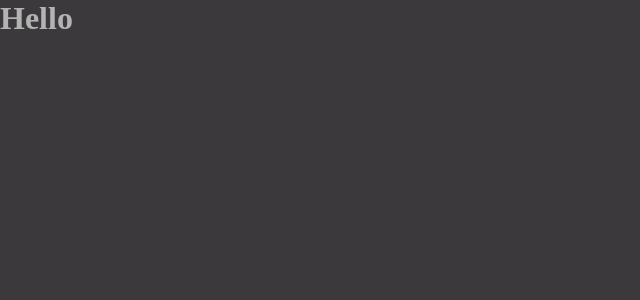
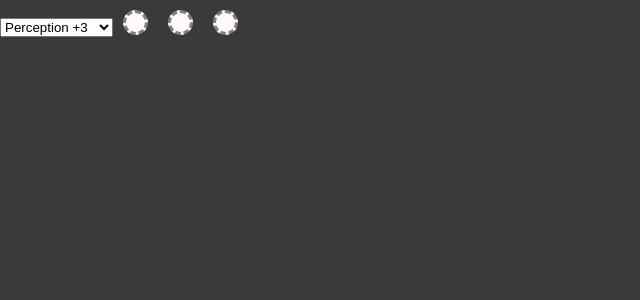
Before and after one commit to Apurril/ffxiv-materia, a React app: page / in a window 1280 px wide. Shown: the top 300 px of the page, without its empty margins (0-640 px from the left). Built offline with nearby package versions, Linux system fonts and the light colour scheme.

Commit message:
Progress

```diff
--- a/src/components/App.css
+++ b/src/components/App.css
@@ -0,0 +1,9 @@
+.meld-slot {
+    background-color: snow;
+    width: 25px;
+    height: 25px;
+    border-radius: 50%;
+    border:dashed grey;
+    margin: 10px;
+    cursor: pointer;
+}
--- a/src/components/App.jsx
+++ b/src/components/App.jsx
@@ -1,10 +1,57 @@
+/* eslint-disable no-unused-vars */
+/* eslint-disable no-console */
+/* eslint-disable jsx-a11y/control-has-associated-label */
+
 import React from "react";
 import "./App.css";
 
+const materias = {
+  Perception: {
+    name: "Gatherer's Guile Materia",
+    values: [3, 4, 5, 6, 10, 15, 12, 20],
+  },
+  Gathering: {
+    name: "Gatherer's Guerdon Materia",
+    values: [3, 4, 5, 6, 10, 15, 12, 20],
+  },
+  GP: {
+    name: "Gatherer's Grasp Materia",
+    values: [1, 2, 3, 4, 6, 8, 7, 9],
+  },
+};
+
+const overmeldTiers = [true, true, true, true, true, false, true, false];
+
 const App = () => {
+  const handleOnClick = () => {
+    // stuff
+    console.log("Clicked!");
+  };
+  console.log(materias);
+  console.log(Object.keys(materias));
+
+  const AnotherDropdown = () => {
+    const options = [];
+
+    Object.keys(materias).forEach((type) => {
+      materias[type].values.map((stat) => {
+        options.push(<option key={`${type}${stat}`} value={`${type} ${stat}`}>{`${type} +${stat}`}</option>);
+        return options;
+      });
+    });
+
+    return (
+      <select name="materia" id="materia-select">
+        {options}
+      </select>
+    );
+  };
   return (
     <div>
-      <h1>Hello</h1>
+      <AnotherDropdown />
+      <button type="button" className="meld-slot" onClick={handleOnClick} />
+      <button type="button" className="meld-slot" onClick={handleOnClick} />
+      <button type="button" className="meld-slot" onClick={handleOnClick} />
     </div>
   );
 };
```
